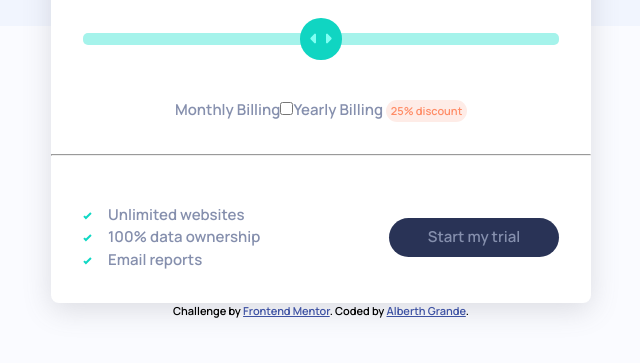
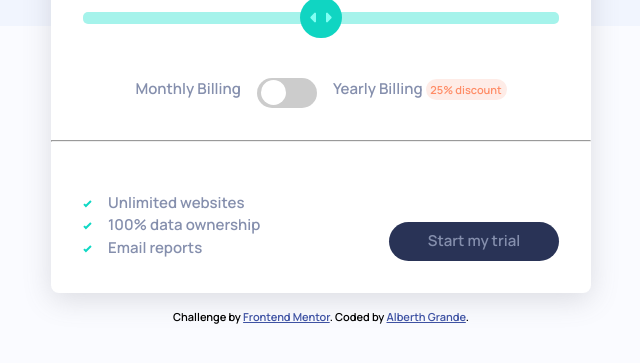
Before and after one commit to alberthgrande/interactive-pricing-component, a plain HTML site: page index.html in a window 1280 px wide. Shown: the part 423-786 px from the top of the page, without its empty margins (319-959 px from the left). Drawn offline with nearby package versions, Linux system fonts and the light colour scheme; files that its build step writes are made by us from their sources.

Commit message:
Fixing the switch and range design

```diff
--- a/index.html
+++ b/index.html
@@ -56,13 +56,17 @@
           <div class="pricing__flex">
             <div class="pricing__flex-center">
               <p>Monthly Billing</p>
-              <label class="price__switch">
-                <input type="checkbox" />
-                <span class="pricing__slider-switch"></span>
+              <label class="pricing__switch">
+                <input type="checkbox" class="pricing__switch-checkbox" />
+                <span
+                  class="pricing__switch-slider pricing__switch-round"
+                ></span>
               </label>
               <p>
                 Yearly Billing
-                <span class="pricing__flex-discount">25% discount</span>
+                <span class="pricing__flex-discount"
+                  >25% <span class="pricing__flex-hidden">discount</span></span
+                >
               </p>
             </div>
           </div>
--- a/scss/globals/_boilerplate.scss
+++ b/scss/globals/_boilerplate.scss
@@ -111,6 +111,7 @@ header {
     border: none;
     border-radius: 5rem;
     cursor: pointer;
+    margin-top: 2rem;
     padding: 0.5rem;
     width: 170px;
     outline-color: transparent;
@@ -125,60 +126,13 @@ header {
   &__button:active {
     transform: scale(0.98);
   }
-
-  &__range {
-    padding: 0 2rem;
-
-    &-slider {
-      -webkit-appearance: none;
-
-      width: 100%;
-      height: 12px;
-      border-radius: 5px;
-      background: var(--primary-Soft-Cyan);
-
-      -webkit-transition: 0.3s all;
-      transition: opacity 0.2s;
-      cursor: pointer;
-    }
-
-    &-slider::-webkit-slider-thumb {
-      -webkit-appearance: none;
-      appearance: none;
-      background: {
-        color: var(--primary-Strong-Cyan);
-        image: url(../images/icon-slider.svg);
-        repeat: no-repeat;
-        position: center;
-      }
-      width: 20px;
-      height: 20px;
-      border-radius: 50%;
-      padding: 1.3rem;
-    }
-
-    &-slider::-moz-range-thumb {
-      -webkit-appearance: none;
-      appearance: none;
-      background: {
-        color: var(--primary-Strong-Cyan);
-        image: url(../images/icon-slider.svg);
-        repeat: no-repeat;
-        position: center;
-      }
-      border: none;
-      width: 20px;
-      height: 20px;
-      border-radius: 50%;
-      padding: 0.5rem;
-    }
-  }
 }
 
 // footer
 .attribution {
   font-size: 11px;
   text-align: center;
+  margin: 1rem 0;
   a {
     color: hsl(228, 45%, 44%);
   }
--- a/scss/globals/_index.scss
+++ b/scss/globals/_index.scss
@@ -2,4 +2,6 @@
 @forward "colors";
 @forward "typography";
 @forward "boilerplate";
+@forward "range";
+@forward "switch";
 @forward "media";
--- a/scss/globals/_media.scss
+++ b/scss/globals/_media.scss
@@ -7,6 +7,10 @@
       display: flex;
       flex-direction: column;
       text-align: center;
+
+      &-hidden {
+        display: none;
+      }
     }
   }
 }
--- /dev/null
+++ b/scss/globals/_range.scss
@@ -0,0 +1,49 @@
+.pricing {
+  &__range {
+    padding: 0 2rem;
+
+    &-slider {
+      -webkit-appearance: none;
+
+      width: 100%;
+      height: 12px;
+      border-radius: 5px;
+      background: var(--primary-Soft-Cyan);
+
+      -webkit-transition: 0.3s all;
+      transition: opacity 0.2s;
+      cursor: pointer;
+    }
+
+    &-slider::-webkit-slider-thumb {
+      -webkit-appearance: none;
+      appearance: none;
+      background: {
+        color: var(--primary-Strong-Cyan);
+        image: url(../images/icon-slider.svg);
+        repeat: no-repeat;
+        position: center;
+      }
+      width: 20px;
+      height: 20px;
+      border-radius: 50%;
+      padding: 1.3rem;
+    }
+
+    &-slider::-moz-range-thumb {
+      -webkit-appearance: none;
+      appearance: none;
+      background: {
+        color: var(--primary-Strong-Cyan);
+        image: url(../images/icon-slider.svg);
+        repeat: no-repeat;
+        position: center;
+      }
+      border: none;
+      width: 20px;
+      height: 20px;
+      border-radius: 50%;
+      padding: 0.5rem;
+    }
+  }
+}
--- /dev/null
+++ b/scss/globals/_switch.scss
@@ -0,0 +1,64 @@
+.pricing {
+  // pricing switch
+  &__switch {
+    position: relative;
+    display: inline-block;
+    width: 60px;
+    height: 30px;
+    margin: 0 1rem;
+    // padding: 0.7rem;
+
+    // input checkbox
+    &-checkbox {
+      opacity: 0;
+      width: 0;
+      height: 0;
+    }
+
+    // span
+    &-slider {
+      position: absolute;
+      cursor: pointer;
+      top: 0;
+      right: 0;
+      bottom: 0;
+      left: 0;
+      background-color: #ccc;
+      -webkit-transition: 0.4s;
+      transition: 0.4s;
+    }
+    &-slider::before {
+      position: absolute;
+      content: "";
+      height: 25px;
+      width: 25px;
+      left: 4px;
+      bottom: 3px;
+      background-color: white;
+      -webkit-transition: 0.4s;
+      transition: 0.4s;
+    }
+
+    &-checkbox:checked + &-slider {
+      background-color: #2196f3;
+    }
+    &-checkbox:focus + &-slider {
+      box-shadow: 0 0 1px #2196f3;
+    }
+    &-checkbox:checked + &-slider::before {
+      box-shadow: 0 0 1px #2196f3;
+      -webkit-transform: translateX(26px);
+      -ms-transform: translateX(26px);
+      transform: translateX(26px);
+    }
+
+    // rounded slider
+    &-round {
+      border-radius: 34px;
+    }
+
+    &-round::before {
+      border-radius: 50%;
+    }
+  }
+}
```
Also changed, not shown: dist/style.css, 1 other file.
